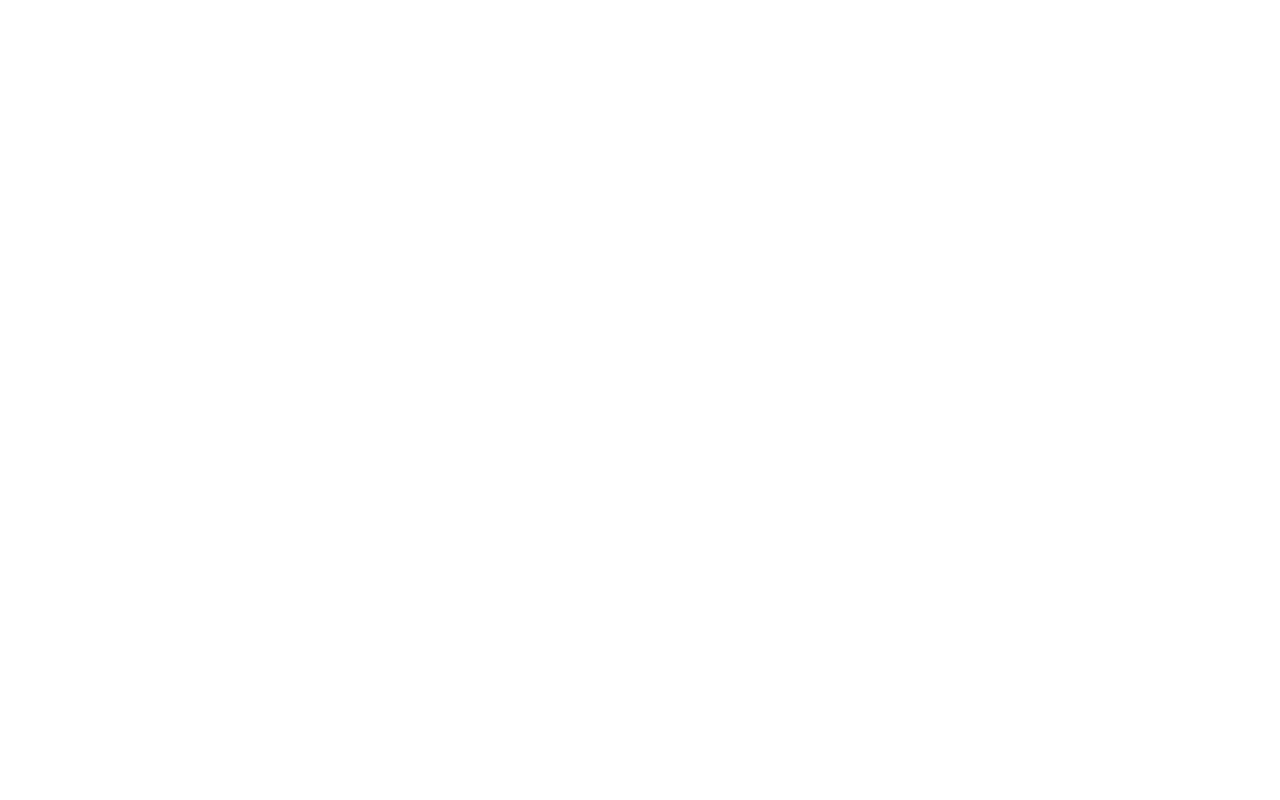
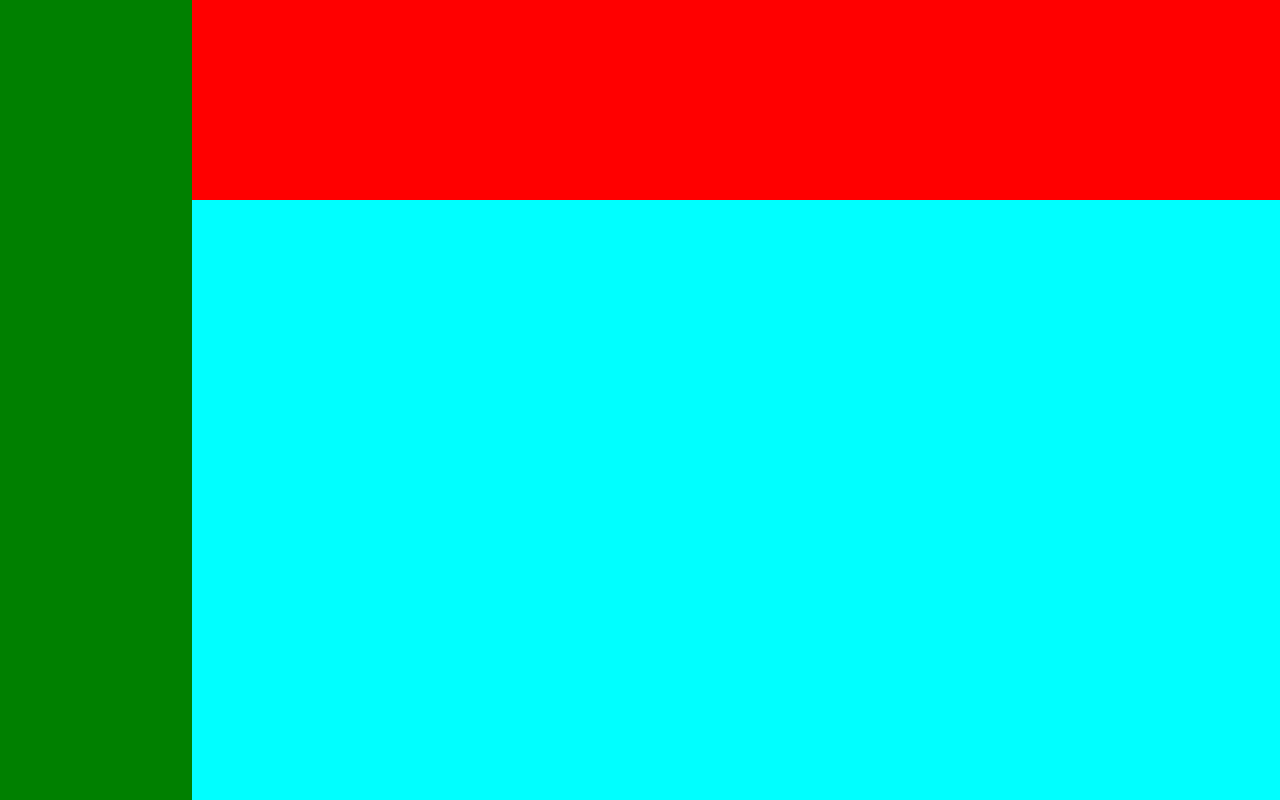
Before and after one commit to shehab20089/grid-dashboard, a plain HTML site: page index.html in a window 1280 px wide. Drawn offline with Linux system fonts and the light colour scheme.

Commit message:
feat: adding the layout of the containers in page

```diff
--- a/index.html
+++ b/index.html
@@ -8,5 +8,11 @@
     <link rel="stylesheet" href="main.css" />
     <script src="main.js" defer></script>
   </head>
-  <body></body>
+  <body>
+    <div class="wrapper">
+      <div class="side-bar"></div>
+      <header></header>
+      <main></main>
+    </div>
+  </body>
 </html>
--- a/main.css
+++ b/main.css
@@ -0,0 +1,37 @@
+/* ----------------------------- */
+/* Global Styles */
+/* ----------------------------- */
+* {
+  margin: 0;
+  padding: 0;
+  box-sizing: border-box;
+}
+:root {
+  --primary-text-clr: white;
+  --secondary-text-clr: black;
+}
+
+/* ----------------------------- */
+/* Layout Styles */
+/* ----------------------------- */
+.wrapper {
+  height: 100vh;
+  display: grid;
+  grid-template-columns: 15% 1fr;
+  grid-template-rows: 200px 1fr;
+  grid-template-areas:
+    "sidebar header"
+    "sidebar main";
+}
+header {
+  background-color: red;
+  grid-area: header;
+}
+.side-bar {
+  background-color: green;
+  grid-area: sidebar;
+}
+main {
+  background-color: aqua;
+  grid-area: main;
+}
```
